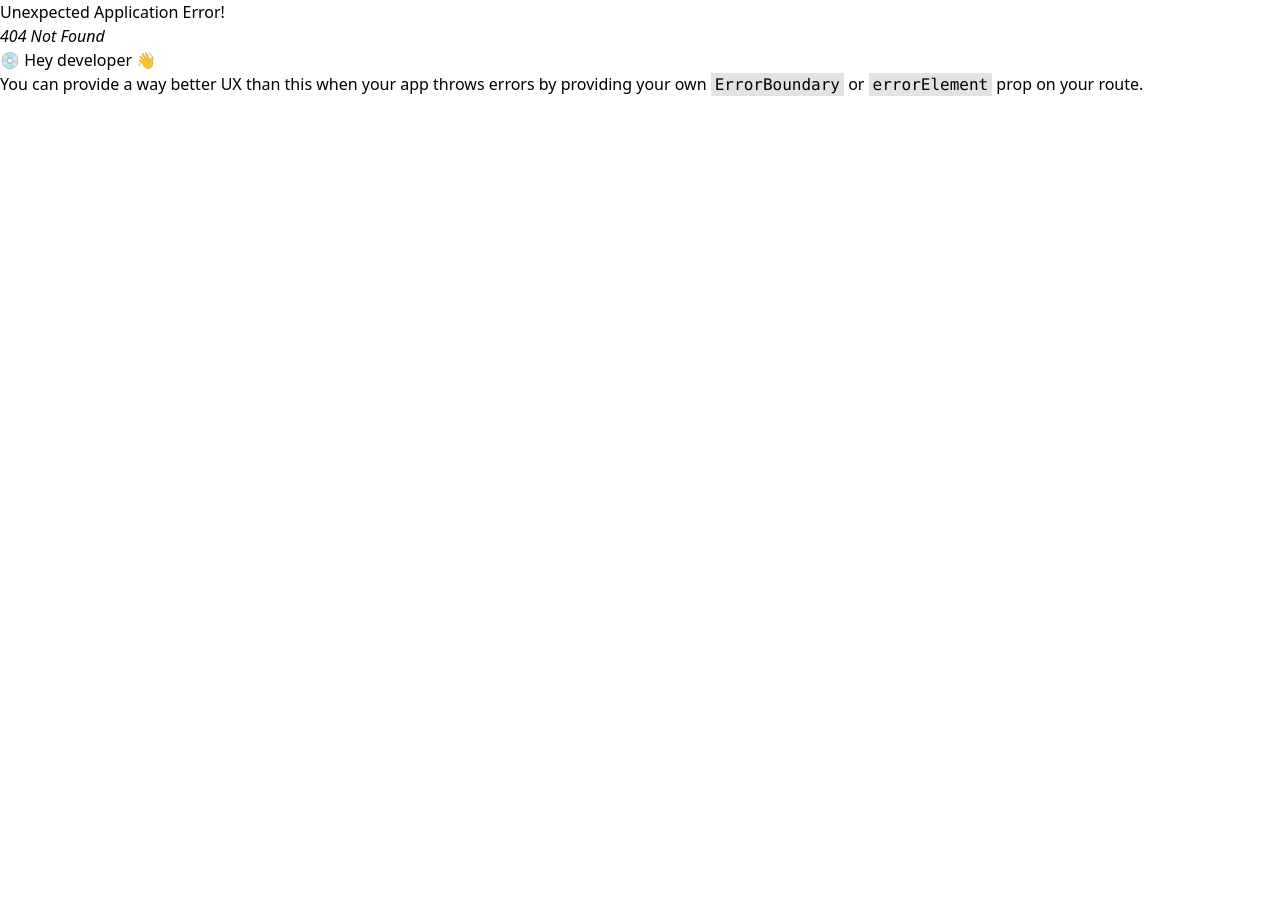
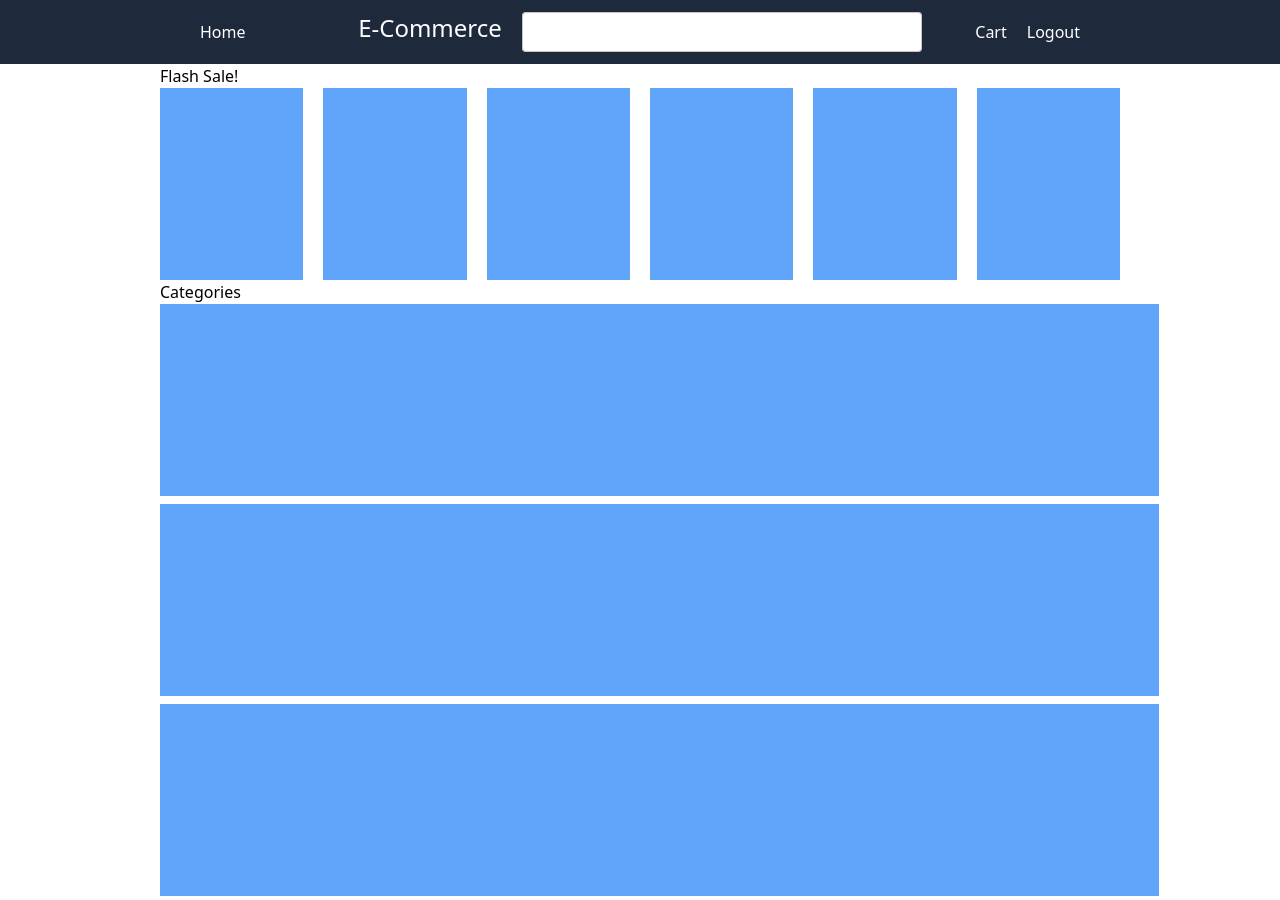
Before and after one commit to rZulan/generic-ecommerce, a React (Vite) app: page /browse in a window 1280 px wide. Before the commit this address had no page. Shown: the top 900 px of the page. Before the commit the page ends 800 px from the top, so only its background shows below. Built offline with nearby package versions, Linux system fonts and the light colour scheme.

Commit message:
feat: base layout for browsing page (90% layout done); added a temporary reusable header component

```diff
--- a/src/Browse.jsx
+++ b/src/Browse.jsx
@@ -0,0 +1,58 @@
+import Header from "./components/Header"
+
+const Browse = () => {
+	return (
+		<>
+			<Header />
+			<div className="w-3/4 m-auto">
+				<div>
+					<h1>Flash Sale!</h1>
+					<div className="flex flex-row gap-5">
+						<div className="w-48 h-48 bg-blue-400" />
+						<div className="w-48 h-48 bg-blue-400" />
+						<div className="w-48 h-48 bg-blue-400" />
+						<div className="w-48 h-48 bg-blue-400" />
+						<div className="w-48 h-48 bg-blue-400" />
+						<div className="w-48 h-48 bg-blue-400" />
+					</div>
+				</div>
+				<div>
+					<h1>Categories</h1>
+					<div className="grid grid-cols-6 gap-2">
+						<div className="w-48 h-48 bg-blue-400" />
+						<div className="w-48 h-48 bg-blue-400" />
+						<div className="w-48 h-48 bg-blue-400" />
+						<div className="w-48 h-48 bg-blue-400" />
+						<div className="w-48 h-48 bg-blue-400" />
+						<div className="w-48 h-48 bg-blue-400" />
+						<div className="w-48 h-48 bg-blue-400" />
+						<div className="w-48 h-48 bg-blue-400" />
+						<div className="w-48 h-48 bg-blue-400" />
+						<div className="w-48 h-48 bg-blue-400" />
+						<div className="w-48 h-48 bg-blue-400" />
+						<div className="w-48 h-48 bg-blue-400" />
+						<div className="w-48 h-48 bg-blue-400" />
+						<div className="w-48 h-48 bg-blue-400" />
+						<div className="w-48 h-48 bg-blue-400" />
+						<div className="w-48 h-48 bg-blue-400" />
+						<div className="w-48 h-48 bg-blue-400" />
+						<div className="w-48 h-48 bg-blue-400" />
+					</div>
+				</div>
+				<div>
+					<h1>Just For You!</h1>
+					<div className="flex flex-row gap-5">
+						<div className="w-48 h-48 bg-blue-400" />
+						<div className="w-48 h-48 bg-blue-400" />
+						<div className="w-48 h-48 bg-blue-400" />
+						<div className="w-48 h-48 bg-blue-400" />
+						<div className="w-48 h-48 bg-blue-400" />
+						<div className="w-48 h-48 bg-blue-400" />
+					</div>
+				</div>
+			</div>
+		</>
+	)
+}
+
+export default Browse
--- a/src/Item.jsx
+++ b/src/Item.jsx
@@ -1,6 +1,7 @@
 import { Box, Button, LinearProgress, Rating, Typography } from "@mui/material"
 import { useState } from "react"
 import Slider from "react-slick"
+import Header from "./components/Header"
 
 function LinearProgressWithLabel(props) {
 	return (
@@ -9,9 +10,9 @@ function LinearProgressWithLabel(props) {
 				<LinearProgress variant="determinate" {...props} />
 			</Box>
 			<Box sx={{ minWidth: 35 }}>
-				<Typography variant="body2" color="text.secondary">{`${Math.round(
-					props.value
-				)} ratings`}</Typography>
+				<Typography variant="body2" color="text.secondary">
+					{props.value}
+				</Typography>
 			</Box>
 		</Box>
 	)
@@ -29,15 +30,9 @@ const Item = () => {
 	const [rating, setRating] = useState(0)
 
 	return (
+		<>
+			<Header />
 			<div className="w-3/4 m-auto">
-			<div className="flex flex-row h-16 text-white bg-black">
-				<ul className="flex flex-row flex-1 gap-5">
-					<li>Home</li>
-					<li>Cart</li>
-				</ul>
-				<h1 className="flex-1 text-2xl text-center">E-Commerce</h1>
-				<h1 className="flex-1 text-right">Logout</h1>
-			</div>
 				<div className="flex">
 					<div className="flex flex-col bg-slate-400">
 						<img src="https://picsum.photos/400" className="w-96" />
@@ -68,8 +63,8 @@ const Item = () => {
 						<h1>Item #1</h1>
 						<p>
 							Lorem ipsum dolor sit amet consectetur adipisicing elit. Cumque
-						labore quas nemo dicta officia accusantium quisquam quidem mollitia
-						quibusdam consequuntur?
+							labore quas nemo dicta officia accusantium quisquam quidem
+							mollitia quibusdam consequuntur?
 						</p>
 						<div className="flex flex-row">
 							<Rating
@@ -98,8 +93,8 @@ const Item = () => {
 						</li>
 						<li>• Lorem ipsum, dolor sit amet consectetur adipisicing.</li>
 						<li>
-						• Lorem ipsum dolor, sit amet consectetur adipisicing elit. Ab, sint
-						voluptate.
+							• Lorem ipsum dolor, sit amet consectetur adipisicing elit. Ab,
+							sint voluptate.
 						</li>
 					</ul>
 					<img src="https://picsum.photos/600/200" />
@@ -135,18 +130,43 @@ const Item = () => {
 						</div>
 					</div>
 					<div className="mt-12 mb-96">
+						<div className="my-5">
 							<Rating value={5} />
 							<h1>Lorem, ipsum.</h1>
 							<p>
-						Lorem ipsum dolor sit amet, consectetur adipisicing elit. Quos ex
-						aspernatur aut id voluptatibus aliquid, eos laudantium excepturi
-						laborum rem velit, non maiores, nulla ipsam! Odio corrupti expedita
-						exercitationem molestiae?
+								Lorem ipsum dolor sit amet, consectetur adipisicing elit. Quos
+								ex aspernatur aut id voluptatibus aliquid, eos laudantium
+								excepturi laborum rem velit, non maiores, nulla ipsam! Odio
+								corrupti expedita exercitationem molestiae?
 							</p>
 							<img src="https://picsum.photos/150/200" />
 						</div>
+						<div className="my-5">
+							<Rating value={5} />
+							<h1>Lorem, ipsum.</h1>
+							<p>
+								Lorem ipsum dolor sit amet, consectetur adipisicing elit. Quos
+								ex aspernatur aut id voluptatibus aliquid, eos laudantium
+								excepturi laborum rem velit, non maiores, nulla ipsam! Odio
+								corrupti expedita exercitationem molestiae?
+							</p>
+							<img src="https://picsum.photos/150/201" />
+						</div>
+						<div className="my-5">
+							<Rating value={5} />
+							<h1>Lorem, ipsum.</h1>
+							<p>
+								Lorem ipsum dolor sit amet, consectetur adipisicing elit. Quos
+								ex aspernatur aut id voluptatibus aliquid, eos laudantium
+								excepturi laborum rem velit, non maiores, nulla ipsam! Odio
+								corrupti expedita exercitationem molestiae?
+							</p>
+							<img src="https://picsum.photos/151/200" />
 						</div>
 					</div>
+				</div>
+			</div>
+		</>
 	)
 }
 
--- /dev/null
+++ b/src/components/Header.jsx
@@ -0,0 +1,33 @@
+import { TextField } from "@mui/material"
+import { Link } from "react-router-dom"
+
+const Header = () => {
+	return (
+		<div className="text-white bg-slate-800">
+			<div className="flex flex-row items-center w-3/4 h-16 px-10 m-auto">
+				<ul className="flex flex-row flex-1 gap-5">
+					<li>
+						<Link to={"/"}>Home</Link>
+					</li>
+				</ul>
+				<div className="flex flex-row gap-5">
+					<h1 className="flex-1 text-2xl text-center">E-Commerce</h1>
+					<TextField
+						variant="outlined"
+						size="small"
+						sx={{
+							width: 400,
+							"& .MuiOutlinedInput-root": { backgroundColor: "white" },
+						}}
+					/>
+				</div>
+				<div className="flex flex-row justify-end flex-1 gap-5">
+					<h1>Cart</h1>
+					<h1>Logout</h1>
+				</div>
+			</div>
+		</div>
+	)
+}
+
+export default Header
--- a/src/main.jsx
+++ b/src/main.jsx
@@ -2,6 +2,7 @@ import { ThemeProvider } from "@mui/material"
 import React from "react"
 import ReactDOM from "react-dom/client"
 import { createBrowserRouter, RouterProvider } from "react-router-dom"
+import Browse from "./Browse.jsx"
 import Cart from "./cart.jsx"
 import Checkout from "./Checkout.jsx"
 import HomePage from "./Home.jsx"
@@ -13,6 +14,10 @@ const router = createBrowserRouter([
 	{
 		path: "/",
 		element: <HomePage />,
+	},
+	{
+		path: "/browse",
+		element: <Browse />,
 	},
 	{
 		path: "/item",
--- a/src/theme.jsx
+++ b/src/theme.jsx
@@ -1,11 +1,8 @@
 import { createTheme, responsiveFontSizes } from "@mui/material"
-import { red } from "@mui/material/colors"
 
 const theme = responsiveFontSizes(
 	createTheme({
-		palette: {
-			primary: { main: red[300] },
-		},
+		palette: {},
 	})
 )
 
```
Lines whose indentation alone changed are shown as unchanged.
